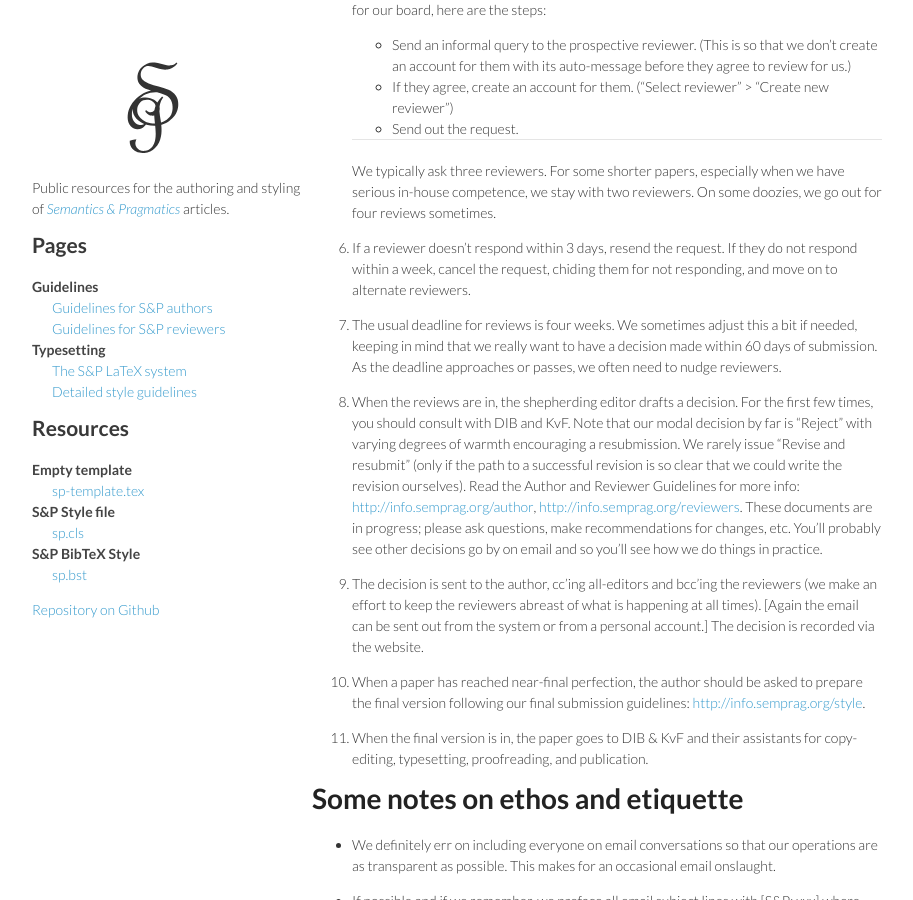
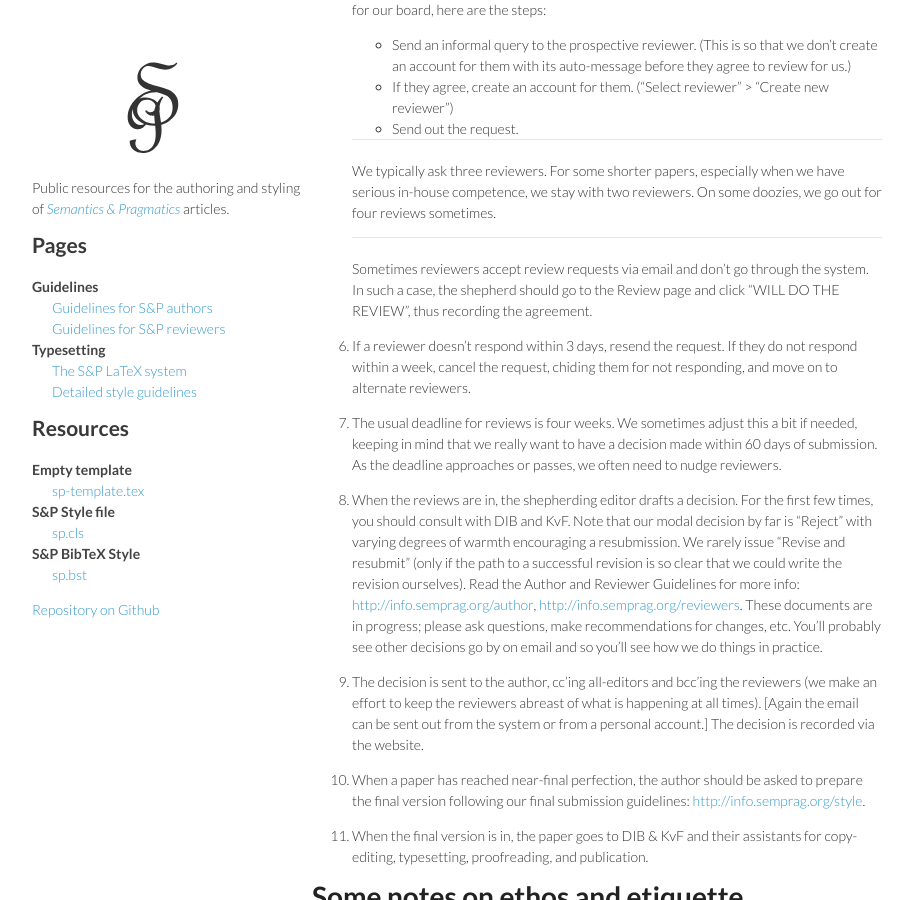
Before and after one commit to semprag/semprag.github.io, a Jekyll site: the page built from sp-workflow.md, in a window 1280 px wide and 900 px high, scrolled down 1300 px. Shown: the whole window, without its empty margins (178-1091 px from the left). Built offline with Jekyll 4.4.1, drawn with Linux system fonts in a browser that asks for light colours.

Commit message:
Added to workflow: record review request acceptance

```diff
--- a/sp-workflow.md
+++ b/sp-workflow.md
@@ -51,6 +51,10 @@ likelihood that we may take up to 90 days given the nature of their paper.
 
     We typically ask three reviewers. For some shorter papers, especially when we have serious in-house competence, we stay with two reviewers. On some doozies, we go out for four reviews sometimes.
 
+    -----
+
+    Sometimes reviewers accept review requests via email and don't go through the system. In such a case, the shepherd should go to the Review page and click "WILL DO THE REVIEW", thus recording the agreement.
+
 7. If a reviewer doesn't respond within 3 days, resend the request. If they do not respond within a week, cancel the request, chiding them for not responding, and move on to alternate reviewers.
 
 8. The usual deadline for reviews is four weeks. We sometimes adjust this a bit if needed, keeping in mind that we really want to have a decision made within 60 days of submission. As the deadline approaches or passes, we often need to nudge reviewers.
```
